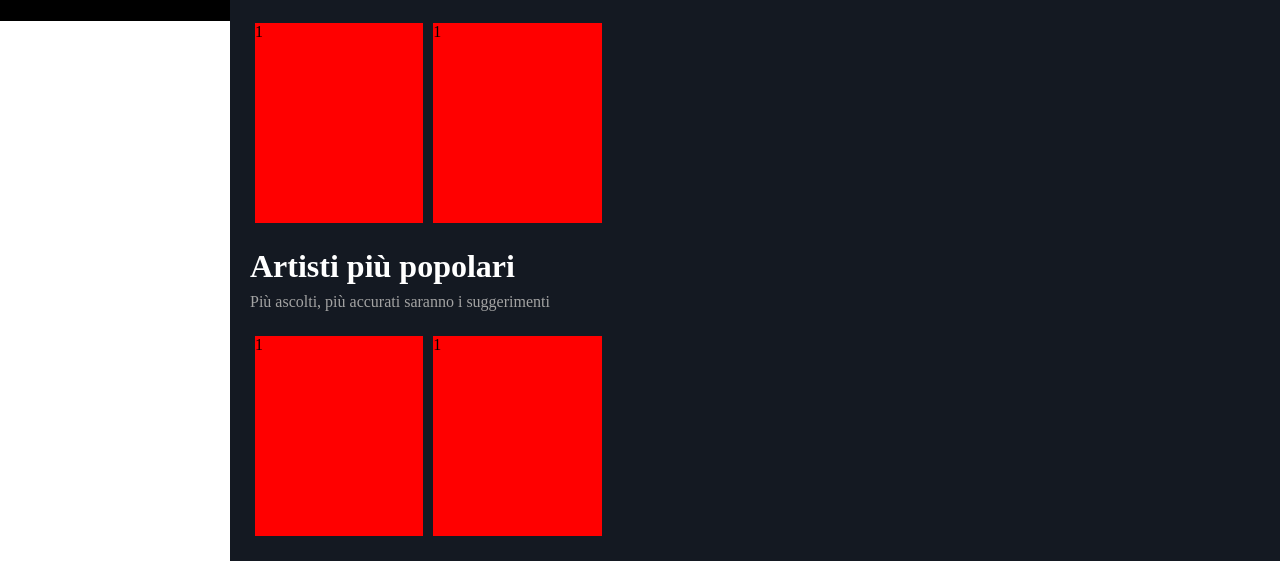
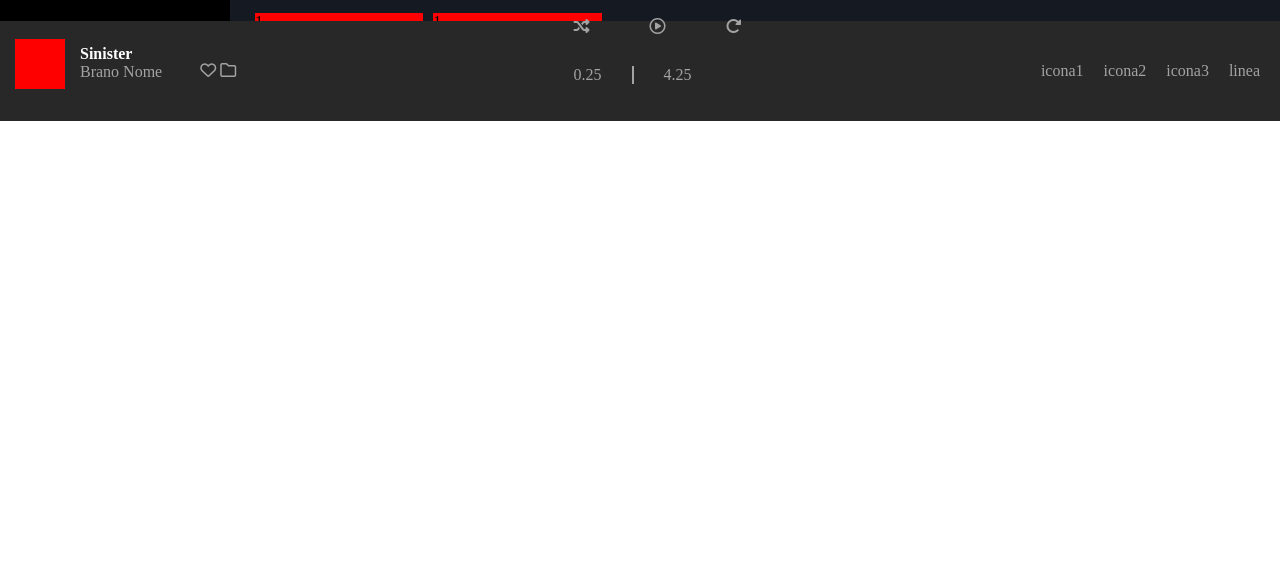
Before and after one commit to giorgiop62/html-css-spotifyweb, a plain HTML site: page index.html in a window 1280 px wide. Shown: the part 689-1250 px from the top of the page. After the commit the page ends 800 px from the top, so only its background shows below. Drawn offline with Linux system fonts and the light colour scheme.

Commit message:
footer +

```diff
--- a/css/style.css
+++ b/css/style.css
@@ -44,6 +44,9 @@ main {
   width: calc(100vw - 230px);
   padding-top: 100px;
   background-color: #141922;
+  height: calc(100vh - 90px);
+  overflow: auto;
+
 
 }
 
@@ -139,4 +142,55 @@ footer {
   height:100px;
   z-index: 999;
   position: fixed;
+  justify-content: space-between;
+  justify-items: center;
+  align-items: center;
 }
+
+footer .img {
+  height: 50px;
+  width: 50px;
+  background-color: red;
+  margin: 15px;
+}
+footer h4 {
+  color: white;
+}
+footer .text {
+  color: #a3a3a3;
+}
+footer .nome-brano {
+  margin-top: 21px;
+}
+footer .icone {
+  margin: 38px;
+  color: #a3a3a3;
+}
+
+.center ul {
+  color: #a3a3a3;
+  list-style-type: none;
+}
+.center ul li {
+  margin: 15px;
+}
+
+.center-under {
+  margin-bottom: 40px;
+}
+
+.lineascorr {
+  border: solid 1px #a3a3a3;
+}
+
+.right ul {
+  color: #a3a3a3;
+}
+
+.right ul {
+  color: #a3a3a3;
+  list-style-type: none;
+}
+.right li {
+  padding-right: 20px;
+}
--- a/index.html
+++ b/index.html
@@ -4,6 +4,7 @@
   <meta charset="UTF-8">
   <meta http-equiv="X-UA-Compatible" content="IE=edge">
   <meta name="viewport" content="width=device-width, initial-scale=1.0">
+  <link rel="stylesheet" href="https://cdnjs.cloudflare.com/ajax/libs/font-awesome/6.2.0/css/all.min.css" integrity="sha512-xh6O/CkQoPOWDdYTDqeRdPCVd1SpvCA9XXcUnZS2FmJNp1coAFzvtCN9BmamE+4aHK8yyUHUSCcJHgXloTyT2A==" crossorigin="anonymous" referrerpolicy="no-referrer" />
   <title>Spotify</title>
   <link rel="stylesheet" href="./css/style.css">
 </head>
@@ -50,7 +51,7 @@
 
     </section>
 
-
+    <section>
       <div class="container">
         <nav>
           <ul class="d-flex">
@@ -91,12 +92,67 @@
         <div class="songs d-flex">
           <div class="disco">1</div>
           <div class="disco">1</div>
+        </div>
 
+      </div>
+    </section>
 
 
   </main>
 
-  <footer>
+  <footer class="d-flex">
+
+    <div class="left d-flex">
+      <div class="img"></div>
+
+      <div class="nome-brano">
+        <h4>Sinister</h4>
+        <p class="text">Brano Nome</p>
+      </div>
+
+      <div class="icone">
+        <i class="fa-regular fa-heart"></i>
+        <i class="fa-regular fa-folder"></i>
+
+
+      </div>
+
+    </div>
+
+    <div class="center">
+      <div class="funzioni">
+        <ul class="d-flex">
+          <li><i class="fa-solid fa-shuffle"></i></li>
+          <li><i class="fa-solid fa-arrow-left-to-line"></i></li>
+          <li><i class="fa-regular fa-circle-play"></i></li>
+          <li><i class="fa-solid fa-arrow-right-to-line"></i></li>
+          <li><i class="fa-solid fa-rotate-right"></i></li>
+        </ul>
+      </div>
+
+      <div class="center-under">
+        <ul class="d-flex">
+          <li>0.25</li>
+          <li class="lineascorr"></li>
+          <li>4.25</li>
+        </ul>
+      </div>
+    </div>
+
+      <div class="right">
+          <ul class="d-flex">
+            <li>icona1</li>
+            <li>icona2</li>
+            <li>icona3</li>
+            <li>linea</li>
+          </ul>
+        </div>
+
+      </div>
+
+    </div>
+
+
 
 
   </footer>
```
Lines whose indentation alone changed are shown as unchanged.
